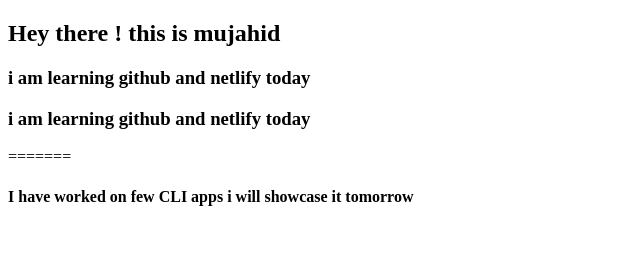
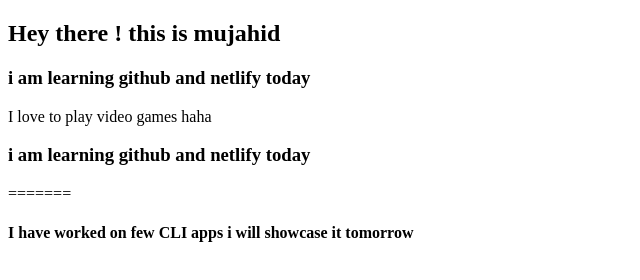
Before and after one commit to Mujahidk21/mujahidkhan.site, a plain HTML site: page index.html in a window 1280 px wide. Shown: the whole page, without its empty margins (0-640 px from the left). Drawn offline with Linux system fonts and the light colour scheme.

Commit message:
update interest

```diff
--- a/index.html
+++ b/index.html
@@ -9,7 +9,7 @@
 <body>
    <h2> Hey  there ! this is mujahid</h2>
     <h3> i am learning github and netlify today</h3>
-
+    <P>I love to play video games haha</P>
     <h3> i am learning github and netlify today</h3>
 =======
     <h4>I have worked on few CLI apps i will showcase it tomorrow</h4>
```
